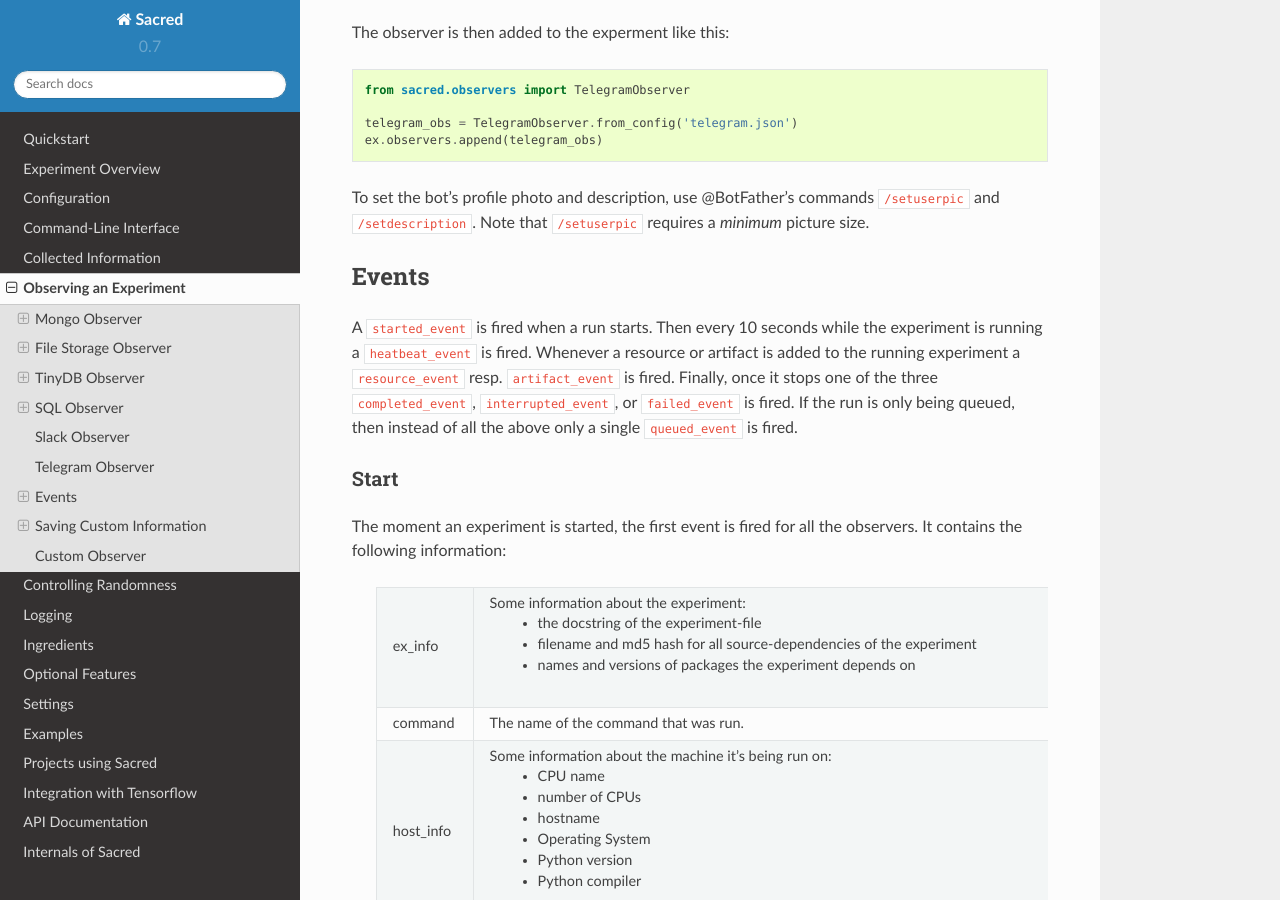
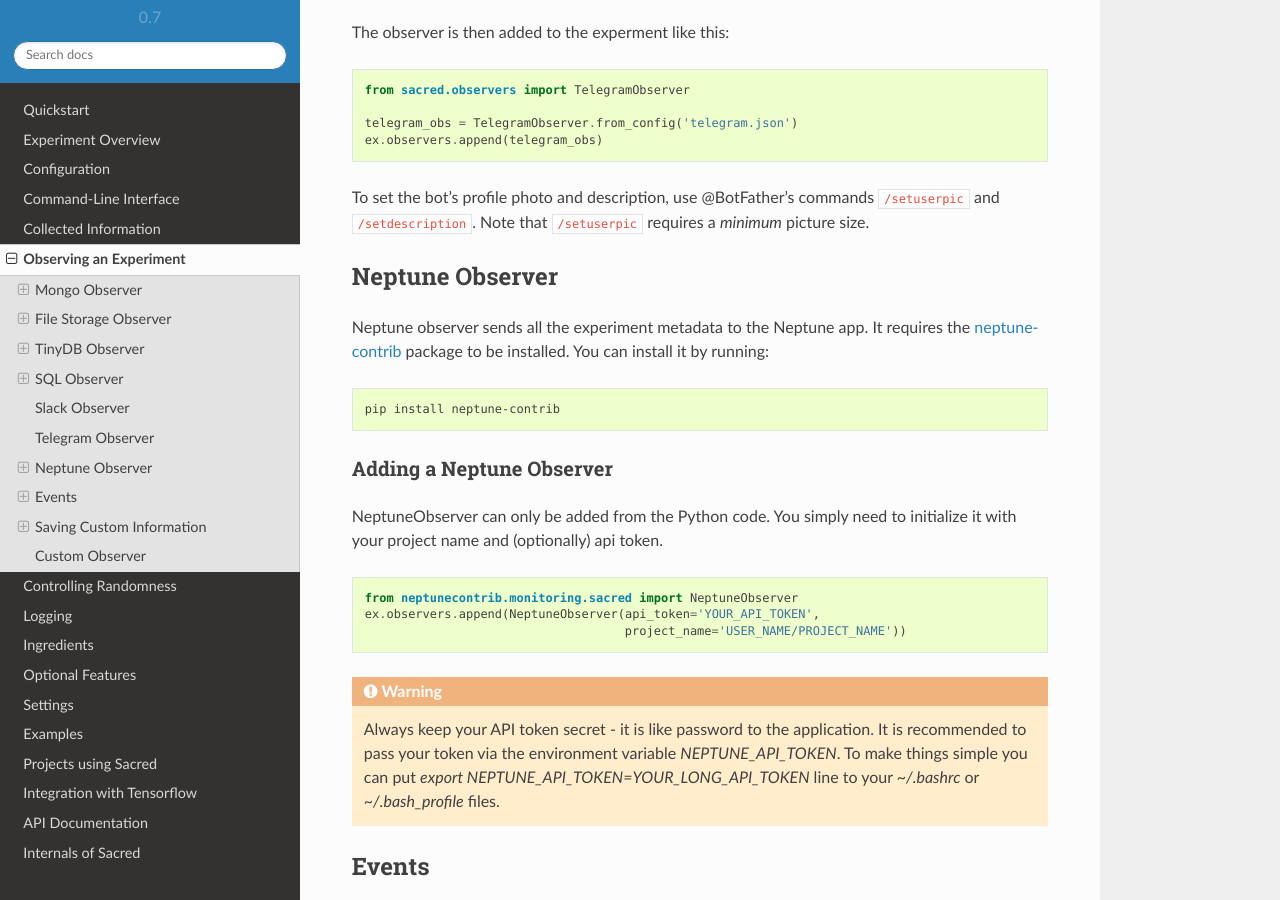
Before and after one commit to IDSIA/sacred, a Sphinx documentation site: the page built from docs/observers.rst, in a window 1280 px wide and 900 px high, scrolled down 14182 px. Built offline with Sphinx 7.4.7 and the Read the Docs theme 2.0.0, drawn with Linux system fonts in a browser that asks for light colours.

Commit message:
Mention Neptune observer in the README and the docs. (#584)
* added neptune observer and docs

* added utf info at the top, updated docs

* fixed formatting

* updated docs

* added neptune to imports

* fixed typo

* moved import inside Observer class, dropped neptune from dev dependencies

* Added Neptune Observer

* Added Neptune Observer

* added Neptune information to readme

* black formatted

* update documentaion, dropped NeptuneObserver code

* dropped neptune docstring reference

* Update README.rst

Co-Authored-By: Gabriel de Marmiesse <gabrieldemarmiesse@gmail.com>

* Update docs/observers.rst

Co-Authored-By: Rüdiger Busche <ruedigerbusche@web.de>

```diff
--- a/docs/observers.rst
+++ b/docs/observers.rst
@@ -695,6 +695,35 @@
 To set the bot's profile photo and description, use @BotFather's commands ``/setuserpic`` and ``/setdescription``.
 Note that ``/setuserpic`` requires a *minimum* picture size.
 
+Neptune Observer
+================
+Neptune observer sends all the experiment metadata to the Neptune app.
+It requires the `neptune-contrib <https://neptune-contrib.readthedocs.io/index.html/>`_ package to be installed.
+You can install it by running:
+
+.. code-block:: bash
+
+    pip install neptune-contrib
+
+Adding a Neptune Observer
+-------------------------
+
+NeptuneObserver can only be added from the Python code.
+You simply need to initialize it with your project name and (optionally) api token.
+
+.. code-block:: python
+
+    from neptunecontrib.monitoring.sacred import NeptuneObserver
+    ex.observers.append(NeptuneObserver(api_token='YOUR_API_TOKEN',
+                                        project_name='USER_NAME/PROJECT_NAME'))
+
+.. warning::
+
+    Always keep your API token secret - it is like password to the application.
+    It is recommended to pass your token via the environment variable `NEPTUNE_API_TOKEN`.
+    To make things simple you can put `export NEPTUNE_API_TOKEN=YOUR_LONG_API_TOKEN`
+    line to your `~/.bashrc` or `~/.bash_profile` files.
+
 Events
 ======
 A ``started_event`` is fired when a run starts.
```
Also changed, not shown: README.rst (+20 -0 lines), docs/images/neptune-collaboration.png (added), docs/images/neptune-compare.png (added), docs/images/neptune-query-api.png (added).
